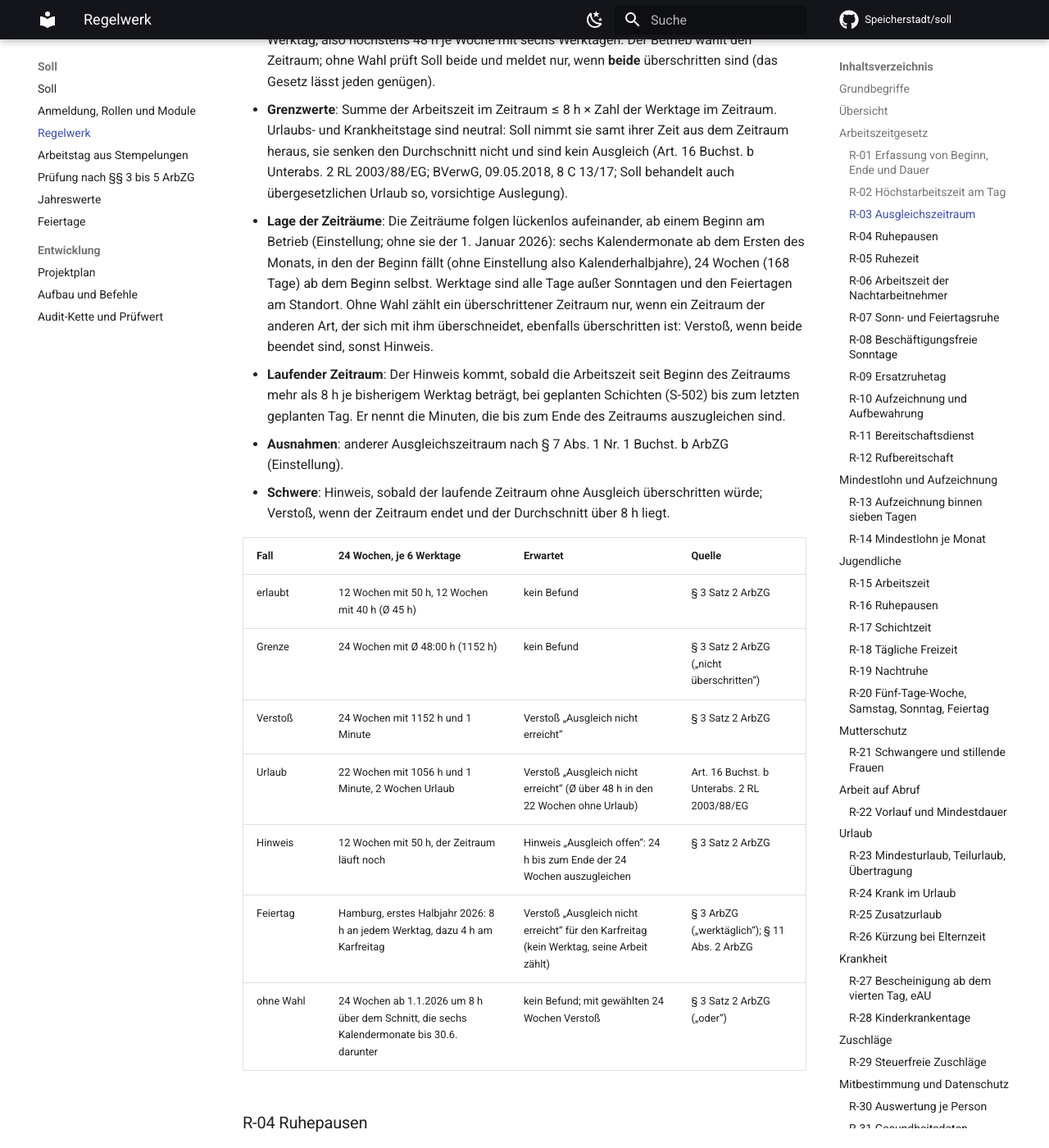
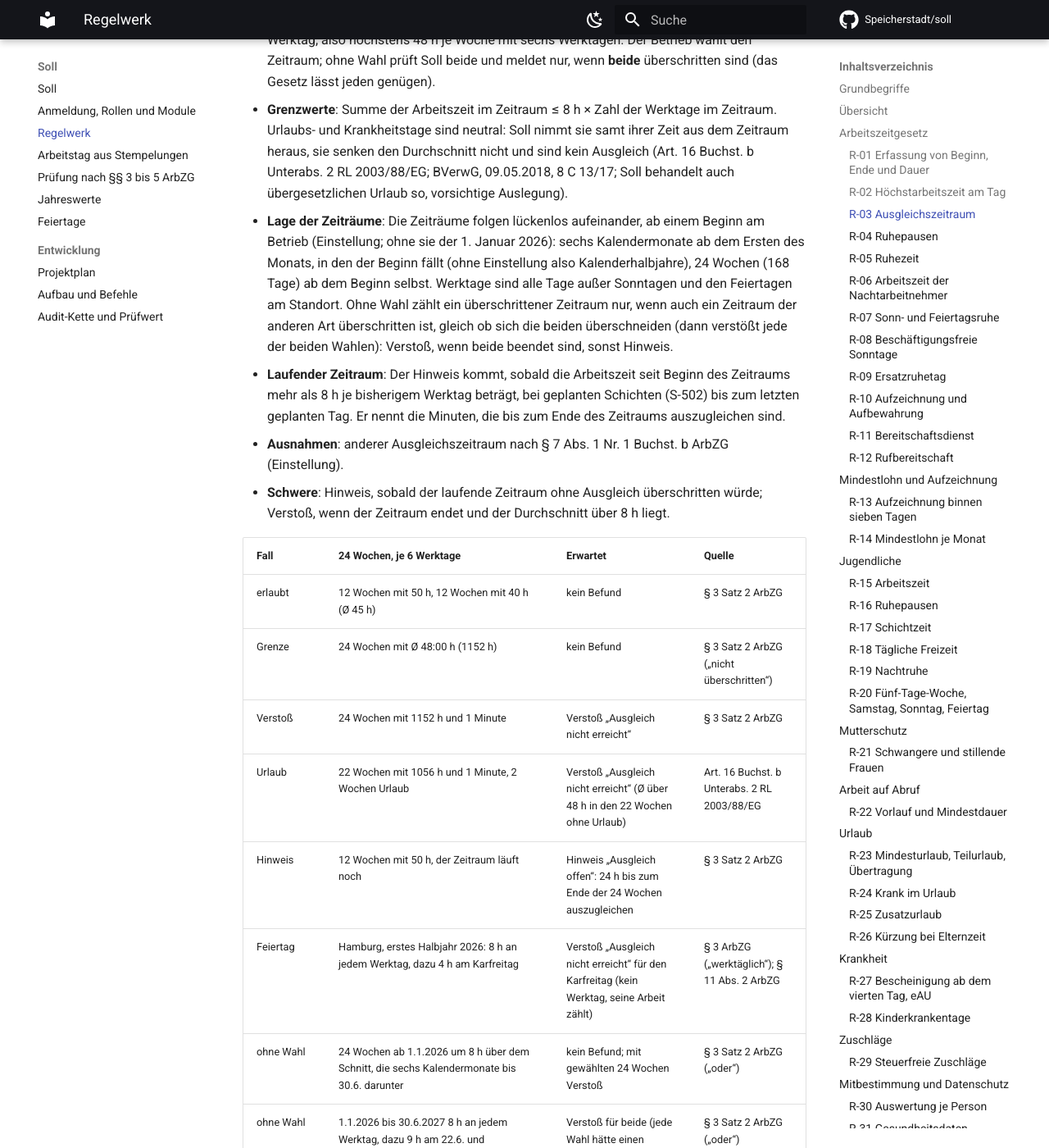
Before and after one commit to Speicherstadt/soll, an MkDocs documentation site: the page built from docs/regeln.md, in a window 1280 px wide and 1400 px high, scrolled down 8636 px. Shown: the whole window at 82% size. Built offline with MkDocs 1.6.1 and Material for MkDocs 9.7.7, drawn with Linux system fonts in a browser that asks for light colours; comment, search, counter and statistics services are not loaded; some of the changed text lies outside the part shown.

Commit message:
fix: R-03 without a choice needs no overlap between the two periods over
The business has one Ausgleichszeitraum (§ 3 Satz 2 ArbZG). When a period of
each kind is over the average, whichever kind it had chosen breaks the law,
whether the two periods overlap or not. Drops the overlap test and the now
unused ueberschneiden; docs/regeln.md, docs/pruefung.md and the decision in
docs/plan.md say the same.

Co-Authored-By: Claude Opus 5.5 <noreply@anthropic.com>
Claude-Session: https://claude.ai/code/session_01Y3rdfb3WLu6eQFD5t9ebz6

```diff
--- a/docs/regeln.md
+++ b/docs/regeln.md
@@ -202,8 +202,9 @@ Regel:
   (Einstellung; ohne sie der 1. Januar 2026): sechs Kalendermonate ab dem Ersten des Monats, in den
   der Beginn fällt (ohne Einstellung also Kalenderhalbjahre), 24 Wochen (168 Tage) ab dem Beginn
   selbst. Werktage sind alle Tage außer Sonntagen und den Feiertagen am Standort. Ohne Wahl zählt
-  ein überschrittener Zeitraum nur, wenn ein Zeitraum der anderen Art, der sich mit ihm
-  überschneidet, ebenfalls überschritten ist: Verstoß, wenn beide beendet sind, sonst Hinweis.
+  ein überschrittener Zeitraum nur, wenn auch ein Zeitraum der anderen Art überschritten ist,
+  gleich ob sich die beiden überschneiden (dann verstößt jede der beiden Wahlen): Verstoß, wenn
+  beide beendet sind, sonst Hinweis.
 - **Laufender Zeitraum**: Der Hinweis kommt, sobald die Arbeitszeit seit Beginn des Zeitraums mehr
   als 8 h je bisherigem Werktag beträgt, bei geplanten Schichten (S-502) bis zum letzten geplanten
   Tag. Er nennt die Minuten, die bis zum Ende des Zeitraums auszugleichen sind.
@@ -220,6 +221,7 @@ Regel:
 | Hinweis | 12 Wochen mit 50 h, der Zeitraum läuft noch | Hinweis „Ausgleich offen“: 24 h bis zum Ende der 24 Wochen auszugleichen | § 3 Satz 2 ArbZG |
 | Feiertag | Hamburg, erstes Halbjahr 2026: 8 h an jedem Werktag, dazu 4 h am Karfreitag | Verstoß „Ausgleich nicht erreicht“ für den Karfreitag (kein Werktag, seine Arbeit zählt) | § 3 ArbZG („werktäglich“); § 11 Abs. 2 ArbZG |
 | ohne Wahl | 24 Wochen ab 1.1.2026 um 8 h über dem Schnitt, die sechs Kalendermonate bis 30.6. darunter | kein Befund; mit gewählten 24 Wochen Verstoß | § 3 Satz 2 ArbZG („oder“) |
+| ohne Wahl | 1.1.2026 bis 30.6.2027 8 h an jedem Werktag, dazu 9 h am 22.6. und 15.12.2026, 7 h am 15.9.2026: nur das Halbjahr bis 30.6.2026 und nur die 24 Wochen ab 3.12.2026 sind überschritten, sie überschneiden sich nicht | Verstoß für beide (jede Wahl hätte einen Verstoß) | § 3 Satz 2 ArbZG („oder“) |
 
 ### R-04 Ruhepausen
 
```
Also changed, not shown: docs/plan.md (+1 -1 lines), docs/pruefung.md (+2 -2 lines), 3 other files.
